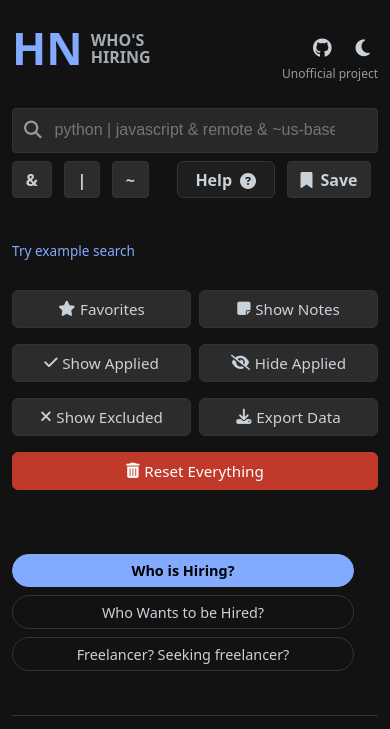
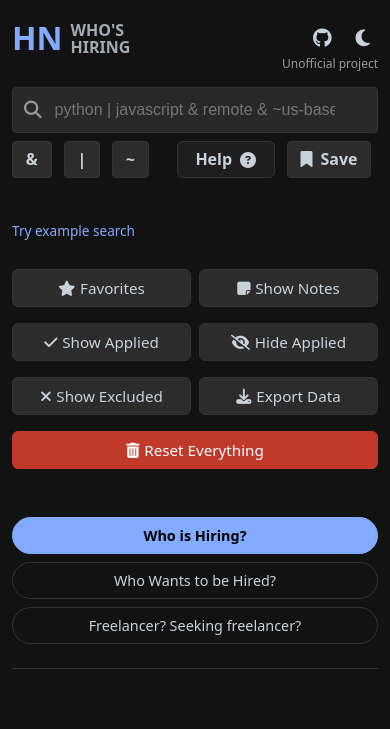
Before and after one commit to vrk7/yc-whoshiring, a website built with Vite: page index.html in a window 390 px wide. Shown: the top 729 px of the page. Built offline with nearby package versions, Linux system fonts and the light colour scheme; no server answers.

Commit message:
Fix and improve mobile layout
Fixes a bug where toast notifications were hidden on mobile (display:none !important), leaving users with
   no feedback when saving, applying, or copying links. Toasts now appear centered at the bottom of the screen instead. Also cleans up conflicting duplicate
  category-switcher rules (overflow-x:auto was immediately overridden by flex-direction:column !important), reduces the job title from 1.5rem to 1.1rem so it
   does not dominate small screens, shrinks the HN logo to 2rem, reduces card padding to 0.85rem, adds font-size:16px to the search input to prevent iOS
  auto-zoom on focus, and makes action icon buttons slightly larger for easier tapping.

```diff
--- a/index.css
+++ b/index.css
@@ -843,37 +843,16 @@ body:not(.dark) .icon-link-button i.fa-sun {
   }
 
   .category-switcher {
-    overflow-x: auto;
-    padding-bottom: 0.5rem;
-    gap: 0.5em; /* Increased gap for mobile */
-    /* Add horizontal padding to prevent cutoff */
-    padding-left: 0.75rem;
-    padding-right: 0.75rem;
-    padding-top: 0.75rem;
-    /* Adjust margin to compensate for added padding if needed */
-    margin-left: -0.75rem;
-    margin-right: -0.75rem;
-    margin-top: 0.75rem;
-    margin-bottom: 0.75rem;
-    /* Ensure it doesn't exceed viewport width */
-    width: 100%;
-    box-sizing: border-box; /* Include padding in width calculation */
+    flex-direction: column;
+    align-items: stretch;
+    gap: 0.5rem;
+    margin-top: 0.5rem;
   }
   .category-btn {
-    flex: 0 0 auto;
-    white-space: nowrap;
-    padding: 0.4rem 0.75rem;
-    font-size: 0.9rem;
-  }
-
-  .category-switcher {
-    flex-direction: column !important;
-    align-items: stretch;
-    gap: 0.5rem;
-  }
-  .category-switcher .category-btn {
     width: 100%;
     text-align: left;
+    padding: 0.5rem 0.75rem;
+    font-size: 0.9rem;
   }
 
   .switcher {
@@ -910,7 +889,32 @@ body:not(.dark) .icon-link-button i.fa-sun {
   }
 
   .toast {
-    display: none !important;
+    right: 1rem;
+    left: 1rem;
+    bottom: 1rem;
+    text-align: center;
+  }
+
+  .logo-hn {
+    font-size: 2rem;
+  }
+
+  .job-title {
+    font-size: 1.1rem;
+  }
+
+  .job-card {
+    padding: 0.85rem;
+    margin: 0.75rem 0;
+  }
+
+  #search {
+    font-size: 16px; /* prevents iOS auto-zoom on focus */
+  }
+
+  .action-btn {
+    width: 36px;
+    height: 36px;
   }
 }
 
```
